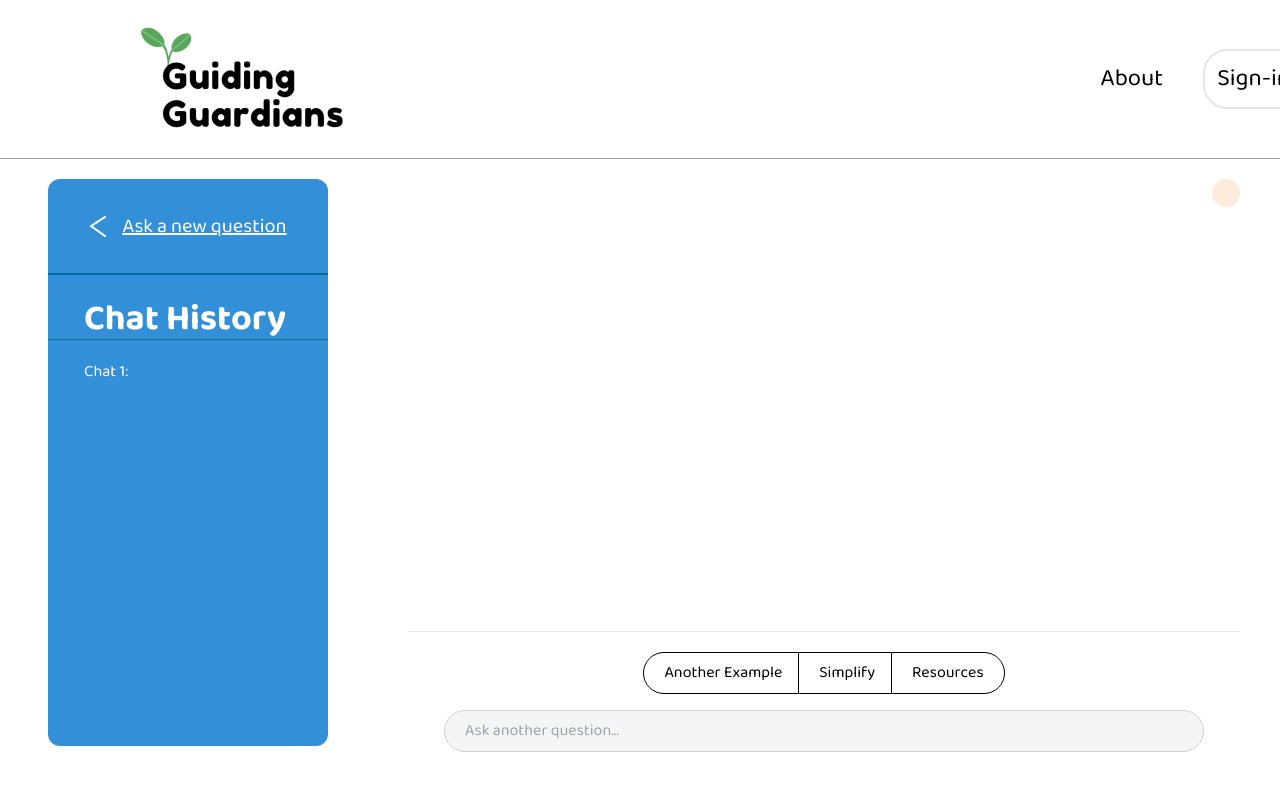
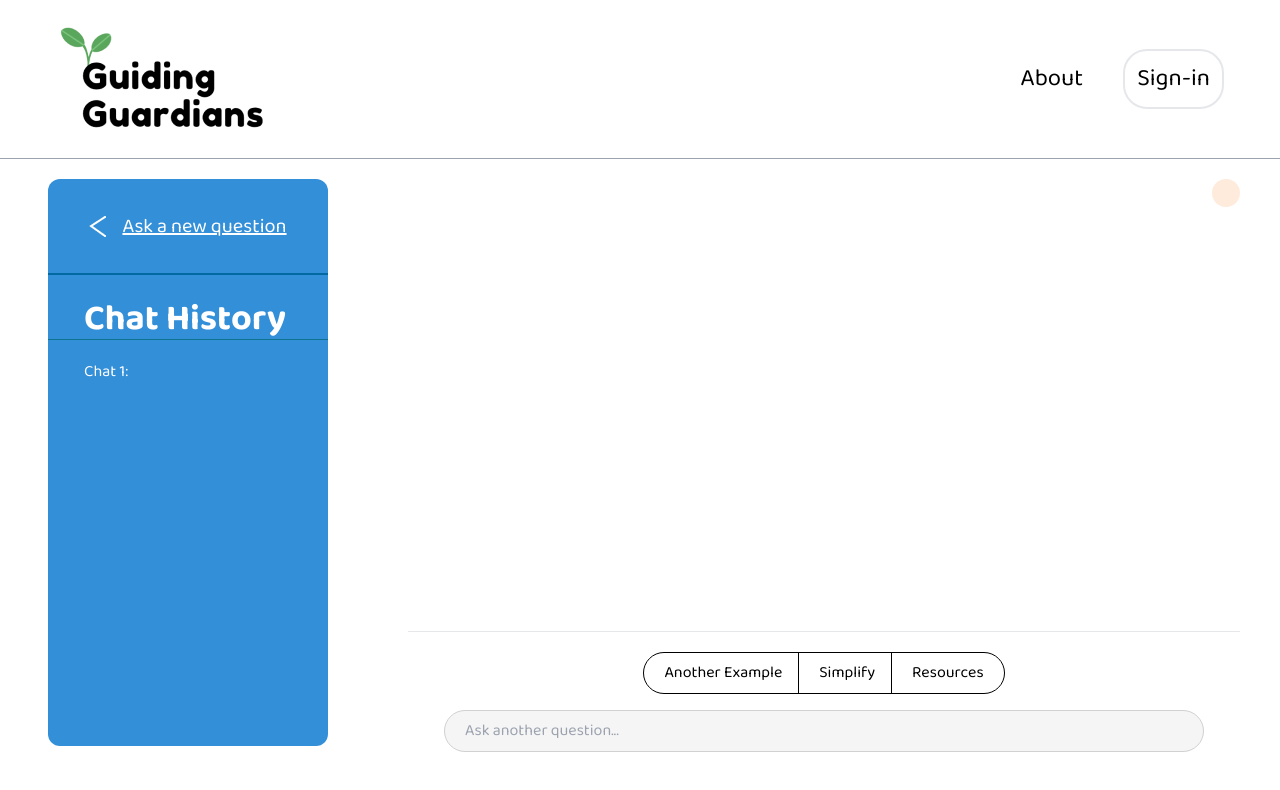
Before and after one commit to mannysanz715/GuidingGuardians, a Next.js app: page /chat in a window 1280 px wide. Shown: the top 790 px of the page. Built offline with nearby package versions, Linux system fonts and the light colour scheme; no server answers.

Commit message:
Fix oversized navbar

```diff
--- a/src/components/NavBar/NavBar.tsx
+++ b/src/components/NavBar/NavBar.tsx
@@ -4,7 +4,7 @@ import Link from "next/link"
 
 const NavBar = () =>{
   return(
-    <div className=" flex justify-between my-6 mx-20 px-14 items-center w-full ">
+    <div className=" flex justify-between my-6 px-14 items-center w-full ">
       <Link href='/' className="hover:opacity-80">
       <img src="/assets/logo.png" alt="GuidingGuardians"/>
       </Link>
```
